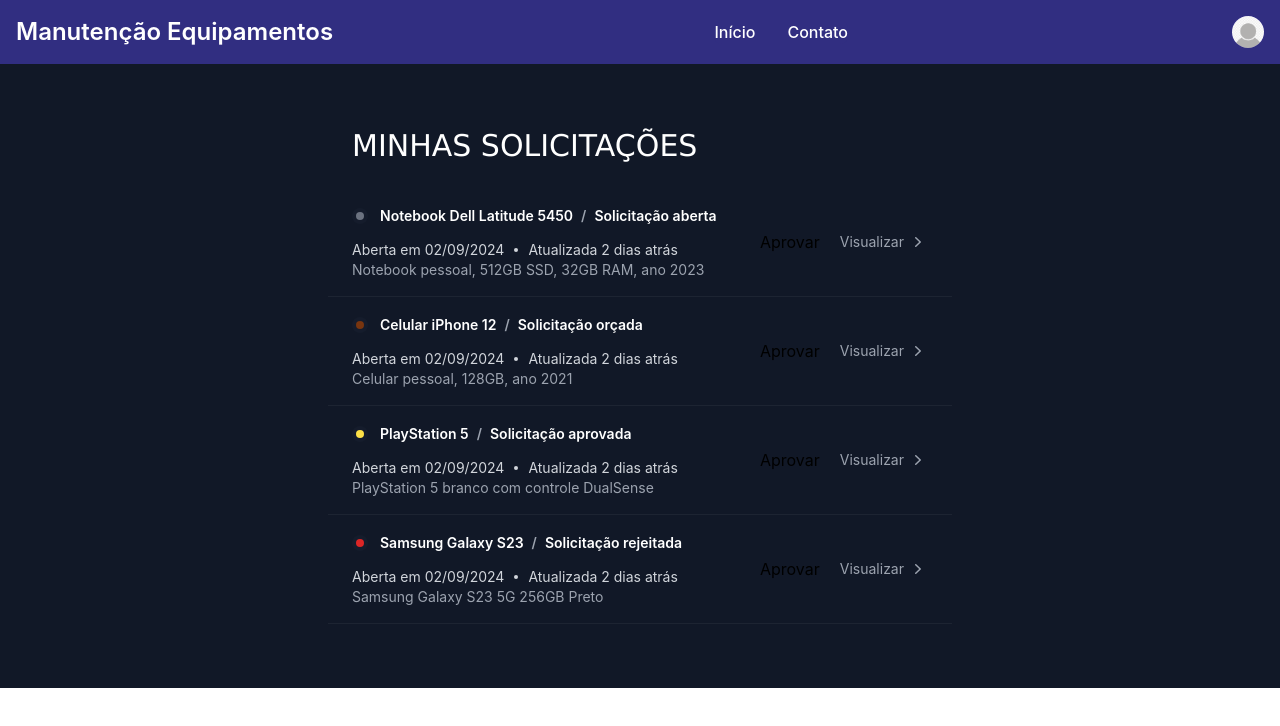
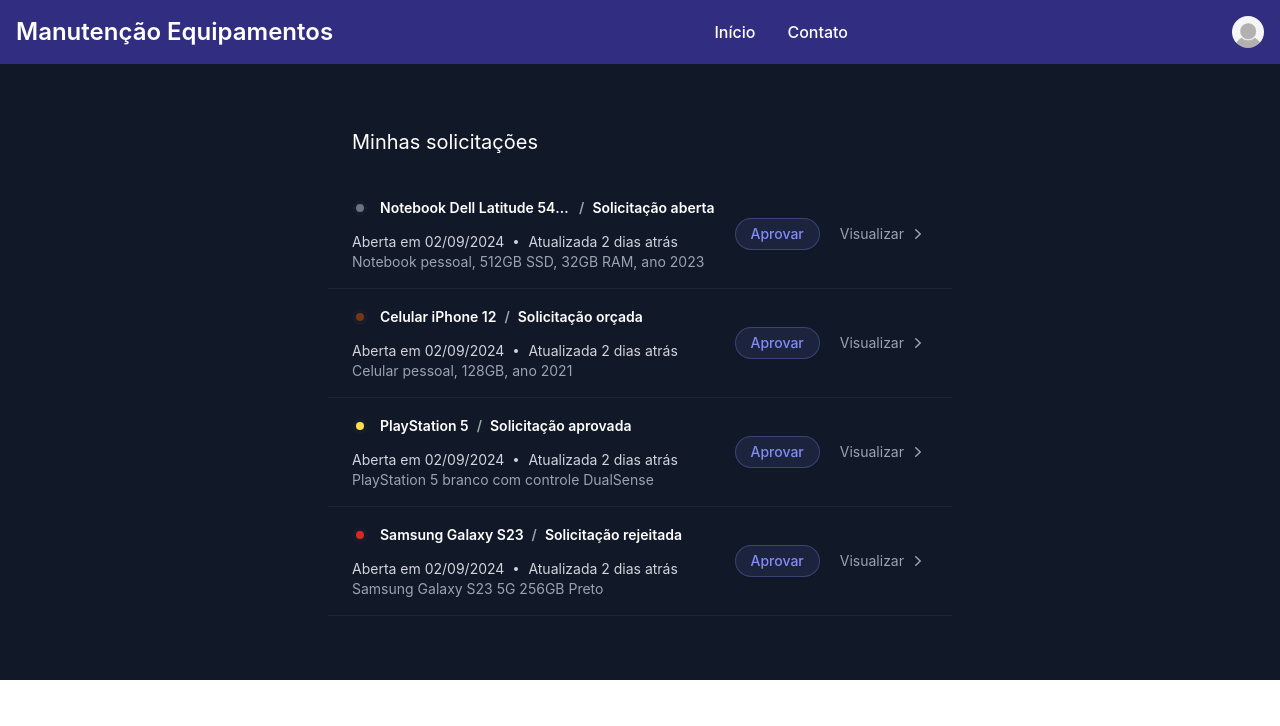
Before and after one commit to MelNaChupeta/manutencao-equipamento-web, an Angular app: page / in a window 1280 px wide. Shown: the top 726 px of the page. Built offline with nearby package versions, Linux system fonts and the light colour scheme.

Commit message:
add hover styles

```diff
--- a/src/app/components/cliente/home/home.component.html
+++ b/src/app/components/cliente/home/home.component.html
@@ -63,9 +63,7 @@
                 {{ solicitacao.descricaoEquipamento }}
               </p>
             </div>
-            <div
-              class="pill-purple"
-            >
+            <div class="pill-purple">
               <!--badge-->
               Aprovar
             </div>
--- a/src/styles.scss
+++ b/src/styles.scss
@@ -2,7 +2,6 @@
 @tailwind base;
 @tailwind components;
 @tailwind utilities;
-
 
 html,
 body,
@@ -12,16 +11,16 @@
 
 @layer base {
   h1 {
-      @apply text-3xl font-verdana uppercase;
+    @apply text-xl;
   }
   h2 {
-      @apply text-2xl font-verdana uppercase;
+    @apply text-lg;
   }
   h3 {
-      @apply text-xl font-verdana uppercase;
+    @apply text-base;
   }
-    h4 {
-        @apply text-lg font-verdana uppercase
+  p {
+    @apply text-sm;
   }
   .main-content-container {
     @apply mx-auto max-w-7xl px-4 py-10 sm:px-6 sm:py-16 lg:px-8;
@@ -48,6 +47,13 @@
     @apply bg-gray-100 text-gray-400 border border-gray-300 cursor-not-allowed opacity-50;
   }
 
+  .pill-disabled {
+    @apply text-gray-400 bg-gray-400/25 hover:bg-gray-400/35 ring-gray-400/20 cursor-not-allowed flex-none rounded-full px-4 py-2 text-sm leading-4 font-medium ring-1 ring-inset ring-offset-white shadow-sm;
+  }
+  .pill-purple {
+    @apply text-indigo-400 bg-indigo-400/10 hover:bg-indigo-400/20 ring-indigo-400/30 cursor-pointer flex-none rounded-full px-4 py-2 text-sm leading-4 font-medium ring-1 ring-inset ring-offset-white shadow-sm;
+  }
+
   .label-form {
     @apply block text-sm font-medium leading-6 text-gray-900;
   }
```
Lines whose indentation alone changed are shown as unchanged.
